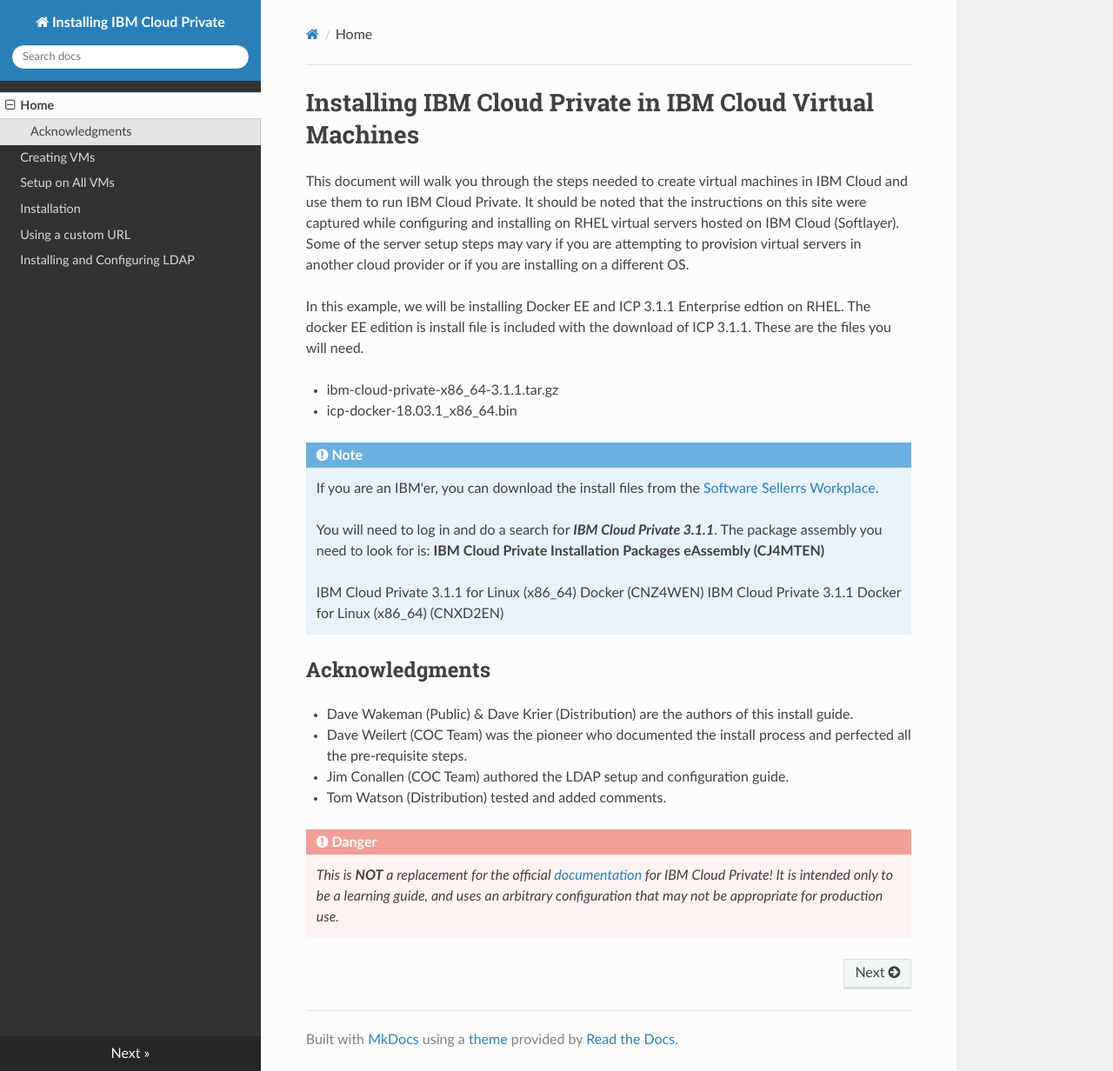
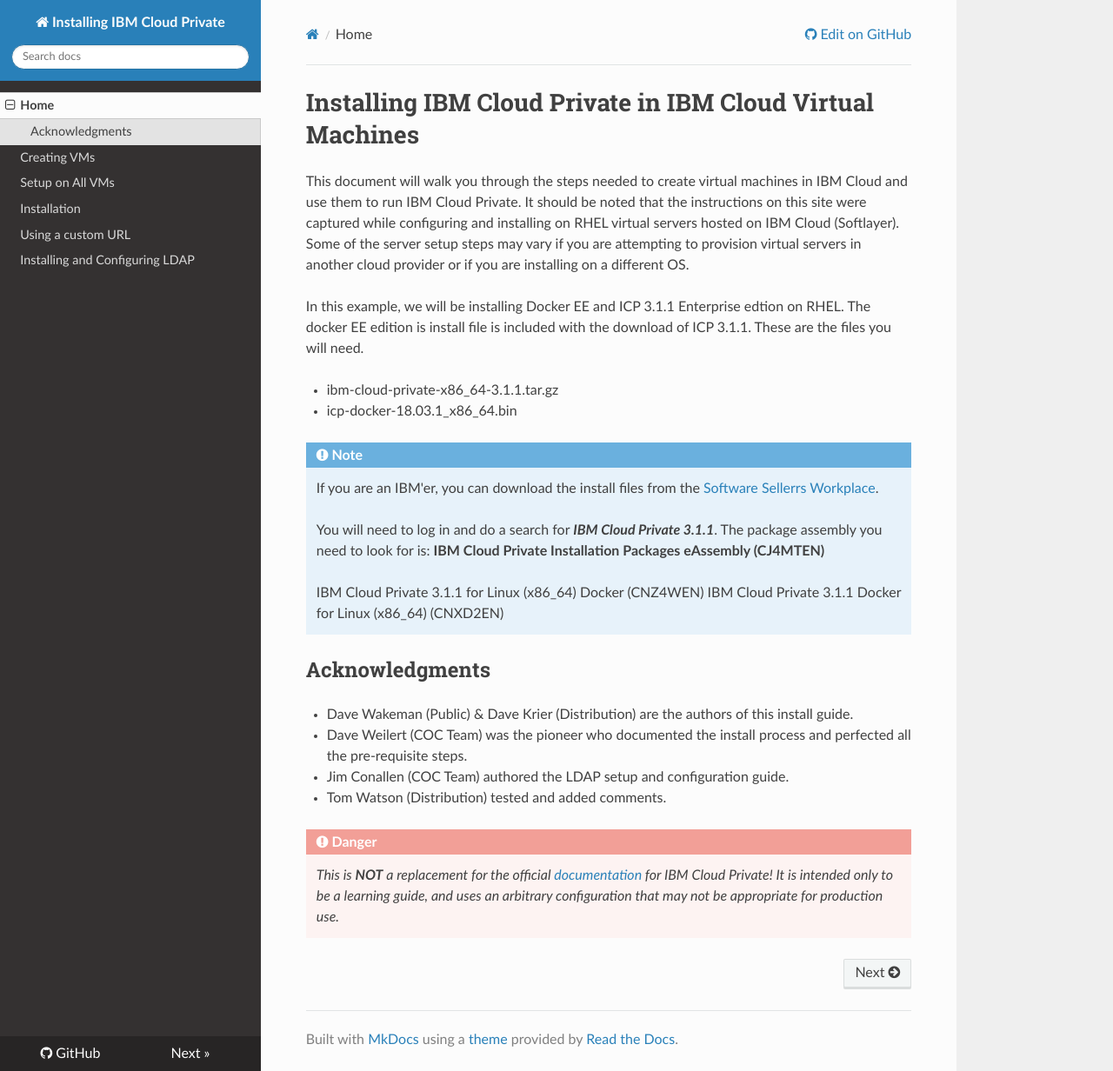
Before and after one commit to IBM-ICP-CoC/ICP-311-Install, an MkDocs documentation site: the page built from docs/index.md, in a window 1280 px wide and 1232 px high. Shown: the whole window at 87% size. Built offline with MkDocs 1.6.1, drawn with Linux system fonts in a browser that asks for light colours; nearby versions of some CDN libraries; part of the change alters nothing that is shown.

Commit message:
added edit on github config

```diff
--- a/docs/index.md
+++ b/docs/index.md
@@ -1,4 +1,4 @@
-#Installing IBM Cloud Private in IBM Cloud Virtual Machines
+# Installing IBM Cloud Private in IBM Cloud Virtual Machines
 
 This document will walk you through the steps needed to create virtual machines in IBM Cloud and use them to run IBM Cloud Private. It should be noted that the instructions on this site were captured while configuring and installing on RHEL virtual servers hosted on IBM Cloud (Softlayer). Some of the server setup steps may vary if you are attempting to provision virtual servers in another cloud provider or if you are installing on a different OS.
 
--- a/mkdocs.yml
+++ b/mkdocs.yml
@@ -1,4 +1,6 @@
 site_name: Installing IBM Cloud Private
+repo_url: https://github.com/IBM-ICP-CoC/ICP-311-Install
+edit_url: root/path/docs
 nav:
     - Home: index.md
     - Creating VMs: createvms.md
```
